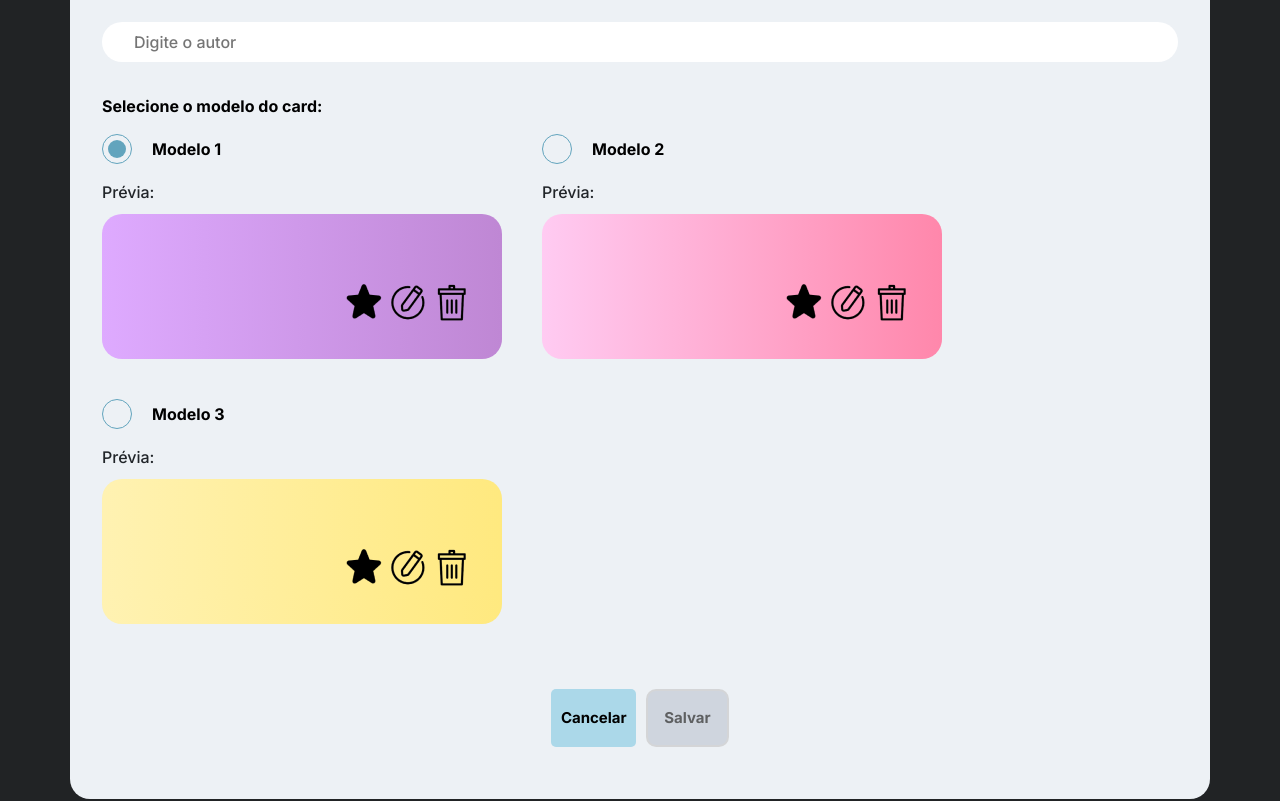
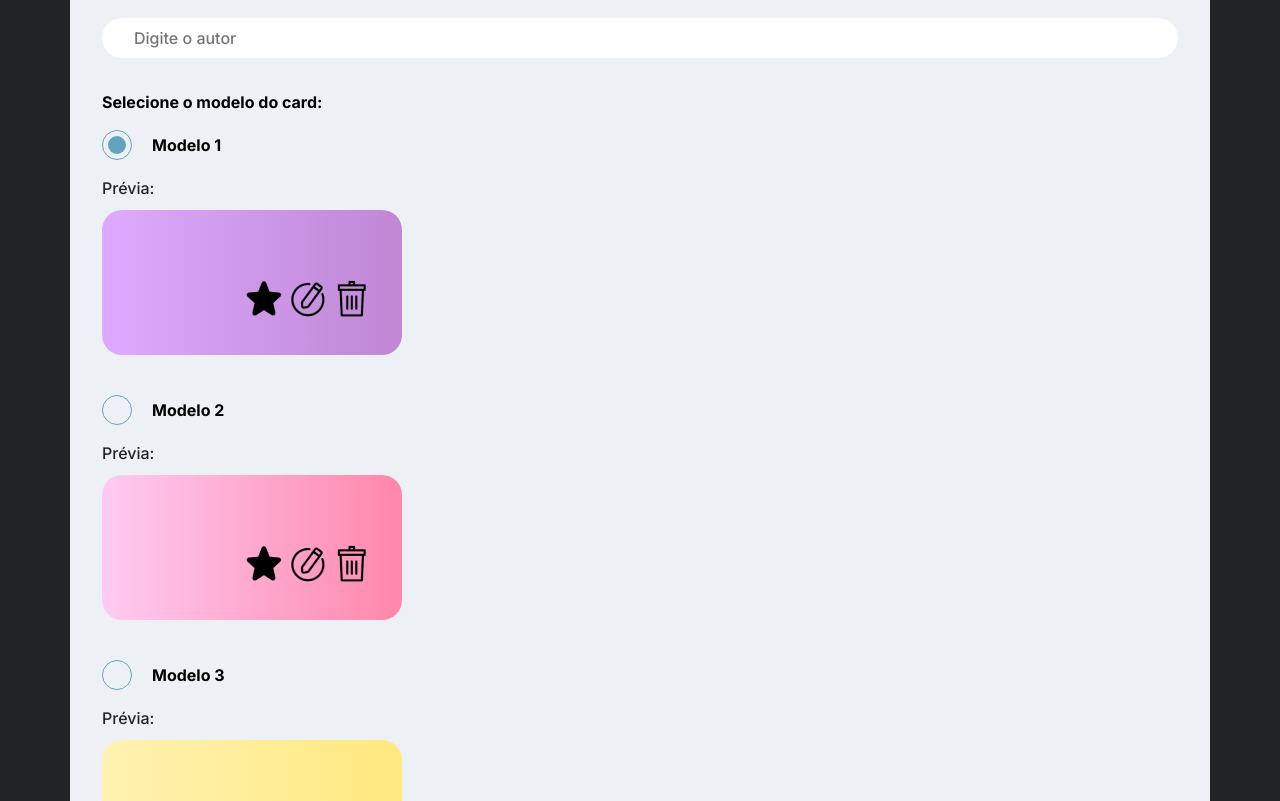
Before and after one commit to natalia-r-l/Angular-Memoteca, an Angular app: page /createNote in a window 1280 px wide. Shown: the part 420-1221 px from the top of the page. Built offline with nearby package versions, Linux system fonts and the light colour scheme.

Commit message:
layout changes

```diff
--- a/src/app/components/notes/create-note/create-note.component.css
+++ b/src/app/components/notes/create-note/create-note.component.css
@@ -55,7 +55,7 @@
 
 .model{
   padding: 2rem;
-  min-width: 400px;
+  width: 300px;
   margin-top: 10px;
 }
 
@@ -88,9 +88,9 @@
   background-color: #abd8e9;
   color: black;
   max-width: 270px;
-  padding: 0.6rem;
+  padding: 0.5rem;
   margin: 10px 0px 10px 0px;
-  border-radius: 10px;
+  border-radius: 5px;
   transition: 0.5s ease;
   font-size: 15px;
   cursor: pointer;
@@ -106,7 +106,7 @@
   background-color: #abd8e9;
   color: black;
   max-width: 270px;
-  padding: 0.6rem;
+  padding: 0.5rem;
   border-radius: 5px;
   transition: 0.5s ease;
   font-size: 15px;
@@ -122,9 +122,8 @@
   font-size: 15px;
   color: black;
   max-width: 270px;
-  padding: 1rem;
   border: 2px solid #C4C4C4;
-  border-radius: 10px;
+  border-radius: 5px;
   opacity: 0.6;
   transition: 0.5s ease;
   margin: 15px 0px 20px 10px;
@@ -223,12 +222,17 @@ input[type='radio']:checked+.custom-radio span {
   .container {
       width: 540px;
   }
+
+  .container-radio{
+    flex-direction: column;
+  }
 }
 @media (min-width: 768px) {
   .container {
       width: 720px;
   }
 }
+
 @media (min-width: 992px) {
   .container {
       width: 960px;
@@ -239,3 +243,11 @@ input[type='radio']:checked+.custom-radio span {
       width: 1140px;
   }
 }
+
+@media (max-width: 768px){
+  .header{
+    justify-content: center;
+    text-align: center;
+  }
+
+}
--- a/src/app/components/notes/create-note/create-note.component.html
+++ b/src/app/components/notes/create-note/create-note.component.html
@@ -184,15 +184,15 @@
         </div>
       </div>
     </div>
-    <div class="save">
-      <button (click)="cancelNote()" class="button-save">
+    <div class="d-flex justify-content-center mt-5">
+      <button (click)="cancelNote()" class="btn button-save">
         Cancelar
       </button>
       <button
         (click)="createNote()"
         [disabled]="!form.valid"
         [ngClass]="enableButton()"
-        class="button"
+        class="btn button"
       >
         Salvar
       </button>
--- a/src/app/components/notes/edit-note/edit-note.component.css
+++ b/src/app/components/notes/edit-note/edit-note.component.css
@@ -29,7 +29,7 @@ h2 {
 }
 
 .model{
-  max-width: 250px
+  width: 300px
 }
 
 .actions {
@@ -226,3 +226,10 @@ input[type='radio']:checked+.custom-radio span {
       width: 1140px;
   }
 }
+
+@media (min-width: 576px) {
+
+  .container-radio{
+    flex-direction: column;
+  }
+}
--- a/src/app/components/notes/list-notes/list-notes.component.css
+++ b/src/app/components/notes/list-notes/list-notes.component.css
@@ -183,6 +183,7 @@ input[type="search"]::-webkit-search-cancel-button {
 
 .load-more{
   margin-top: 20px;
+  margin-bottom: 20px;
 }
 
 @media screen and (min-width: 216px) {
@@ -226,4 +227,13 @@ input[type="search"]::-webkit-search-cancel-button {
   flex-direction: column;
   align-items: center;
 }
+
+.header{
+  justify-content: center;
+  text-align: center;
 }
+
+.create-button{
+  margin-bottom: 40px;
+}
+}
--- a/src/app/components/notes/list-notes/list-notes.component.html
+++ b/src/app/components/notes/list-notes/list-notes.component.html
@@ -1,14 +1,14 @@
 <section class="container">
-  <header class="header">
-    <div>
-      <button routerLink="/createNote" class="button">
+  <header class="header row ">
+    <div class="col-md-6">
+      <button routerLink="/createNote" class="button create-button">
         <svg xmlns="http://www.w3.org/2000/svg" fill="currentColor" class="btn-icon bi bi-plus-circle-fill" viewBox="0 0 16 16">
           <path d="M16 8A8 8 0 1 1 0 8a8 8 0 0 1 16 0zM8.5 4.5a.5.5 0 0 0-1 0v3h-3a.5.5 0 0 0 0 1h3v3a.5.5 0 0 0 1 0v-3h3a.5.5 0 0 0 0-1h-3v-3z"/>
         </svg>
         Novo lembrete
       </button>
     </div>
-    <div class="search-notes">
+    <div class="search-notes col-md-6">
       <input
         type="search"
         class="filter"
--- a/src/app/components/notes/load-notes-button/load-notes-button.component.css
+++ b/src/app/components/notes/load-notes-button/load-notes-button.component.css
@@ -5,7 +5,6 @@
 
 .message-center {
   text-align: center;
-  padding-top: 10px;
   color: black;
 }
 
```
